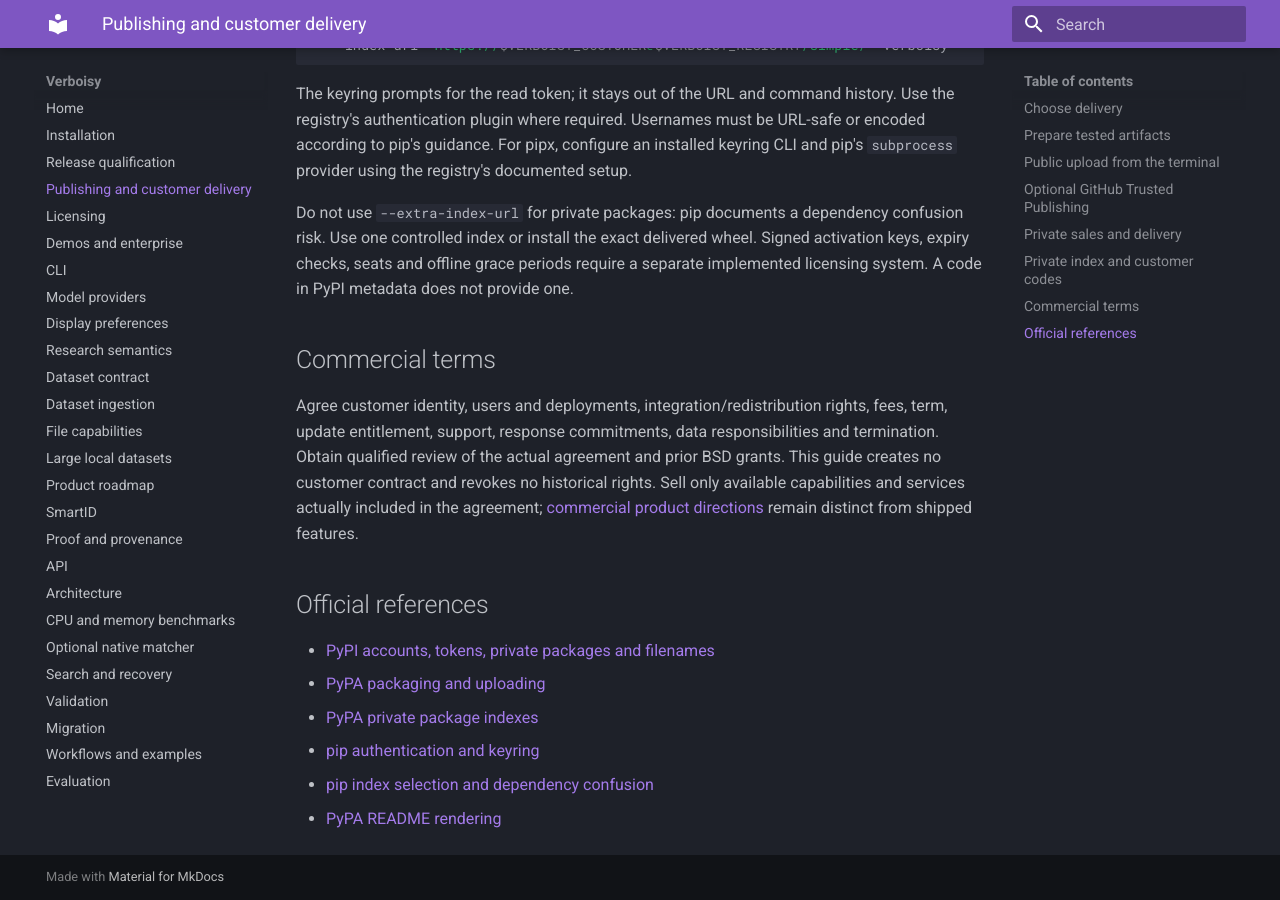
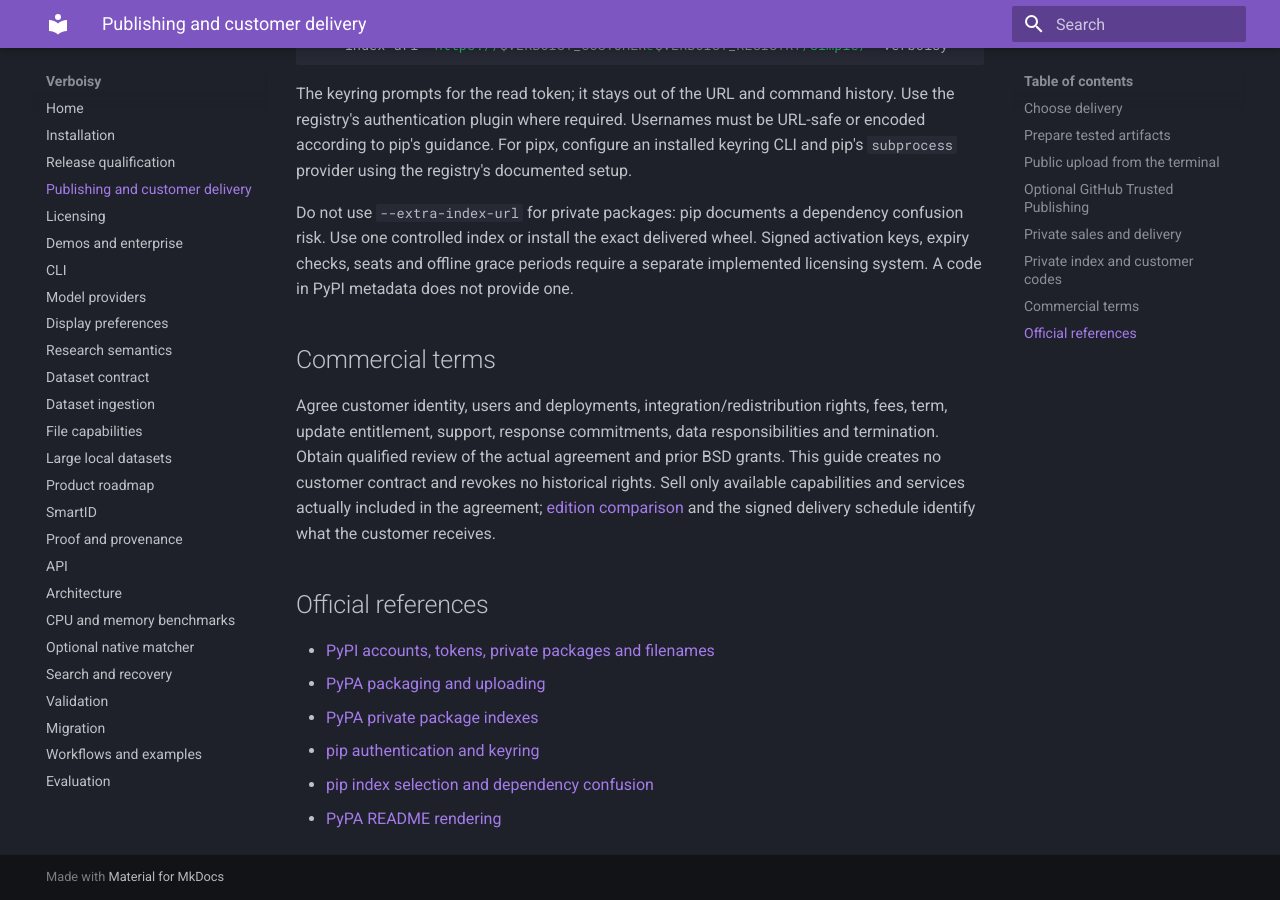
Before and after one commit to EmanueleTorrisi/verboisy, an MkDocs documentation site: the page built from docs/distribution.md, in a window 1280 px wide and 900 px high, scrolled down 3911 px. Built offline with MkDocs 1.6.1 and Material for MkDocs 9.7.7, drawn with Linux system fonts in a browser that asks for light colours.

Commit message:
docs(distribution): connect customer delivery to commercial edition scope

```diff
--- a/docs/distribution.md
+++ b/docs/distribution.md
@@ -191,7 +191,8 @@
 and termination. Obtain qualified review of the actual agreement and prior BSD
 grants. This guide creates no customer contract and revokes no historical rights.
 Sell only available capabilities and services actually included in the agreement;
-[commercial product directions](commercial.md) remain distinct from shipped features.
+[edition comparison](commercial.md) and the signed delivery schedule identify
+what the customer receives.
 
 ## Official references
 
```
